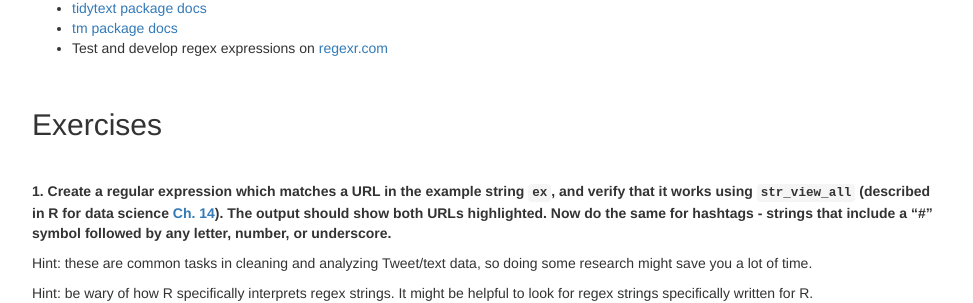
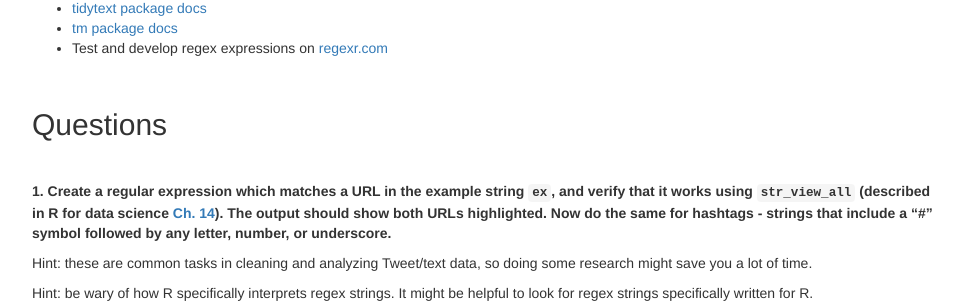
Before and after one commit to dssoc/dssoc.github.io, a Jekyll site: the page assignments/Lab_8.html, which Jekyll copies as it is, in a window 1280 px wide and 900 px high. Shown: the part 444-747 px from the top of the window, without its empty margins (153-1126 px from the left). Built offline with Jekyll 4.4.1, drawn with Linux system fonts in a browser that asks for light colours.

Commit message:
changed header text

```diff
--- a/assignments/Lab_8.Rmd
+++ b/assignments/Lab_8.Rmd
@@ -41,8 +41,8 @@ load('E:\\data\\congress.RData')
 
 
 
-## Exercises
-<br/>
+## Questions
+<br>
 
 **1. Create a regular expression which matches a URL in the example string `ex`, and verify that it works using `str_view_all` (described in R for data science [Ch. 14](https://r4ds.had.co.nz/strings.html)). The output should show both URLs highlighted. Now do the same for hashtags - strings that include a "#" symbol followed by any letter, number, or underscore.**
 
--- a/assignments/Lab_8.html
+++ b/assignments/Lab_8.html
@@ -1329,9 +1329,9 @@ summary {
 <li>Test and develop regex expressions on <a href="https://regexr.com/">regexr.com</a></li>
 </ul>
 <p><br /></p>
-<div id="exercises" class="section level2">
-<h2>Exercises</h2>
-<p><br /></p>
+<div id="questions" class="section level2">
+<h2>Questions</h2>
+<p><br></p>
 <p><strong>1. Create a regular expression which matches a URL in the example string <code>ex</code>, and verify that it works using <code>str_view_all</code> (described in R for data science <a href="https://r4ds.had.co.nz/strings.html">Ch. 14</a>). The output should show both URLs highlighted. Now do the same for hashtags - strings that include a “#” symbol followed by any letter, number, or underscore.</strong></p>
 <p>Hint: these are common tasks in cleaning and analyzing Tweet/text data, so doing some research might save you a lot of time.</p>
 <p>Hint: be wary of how R specifically interprets regex strings. It might be helpful to look for regex strings specifically written for R.</p>
@@ -1343,11 +1343,11 @@ ex &lt;- &quot;BREAKING NEWS - @brumleader urges everyone to do their bit in ord
 url_re &lt;- &quot;http[s]?://(?:[a-zA-Z]|[0-9]|[$-_@.&amp;+]|[!*\\(\\),]|(?:%[0-9a-fA-F][0-9a-fA-F]))+&quot;
 ht_re &lt;- &quot;#[a-zA-Z0-9_]\\w*&quot;
 str_view_all(ex, url_re)</code></pre>
-<div id="htmlwidget-91080285d932d4431e20" style="width:960px;height:100%;" class="str_view html-widget"></div>
-<script type="application/json" data-for="htmlwidget-91080285d932d4431e20">{"x":{"html":"<ul>\n  <li>BREAKING NEWS - @brumleader urges everyone to do their bit in order to tackle the threat posed by rising coronavirus case numbers in city. Full statement here:\n\n<span class='match'>https://t.co/3tbc6xcRFP<\/span>\n\n#KeepBrumSafe\n#Btogether\n#COVID19\n#Coronavirus <span class='match'>https://t.co/mo5bPUgGgC<\/span><\/li>\n<\/ul>"},"evals":[],"jsHooks":[]}</script>
+<div id="htmlwidget-e2e21d965da4815361ec" style="width:960px;height:100%;" class="str_view html-widget"></div>
+<script type="application/json" data-for="htmlwidget-e2e21d965da4815361ec">{"x":{"html":"<ul>\n  <li>BREAKING NEWS - @brumleader urges everyone to do their bit in order to tackle the threat posed by rising coronavirus case numbers in city. Full statement here:\n\n<span class='match'>https://t.co/3tbc6xcRFP<\/span>\n\n#KeepBrumSafe\n#Btogether\n#COVID19\n#Coronavirus <span class='match'>https://t.co/mo5bPUgGgC<\/span><\/li>\n<\/ul>"},"evals":[],"jsHooks":[]}</script>
 <pre class="r"><code>str_view_all(ex, ht_re)</code></pre>
-<p><div id="htmlwidget-dd54a780d928983ba5b1" style="width:960px;height:100%;" class="str_view html-widget"></div>
-<script type="application/json" data-for="htmlwidget-dd54a780d928983ba5b1">{"x":{"html":"<ul>\n  <li>BREAKING NEWS - @brumleader urges everyone to do their bit in order to tackle the threat posed by rising coronavirus case numbers in city. Full statement here:\n\nhttps://t.co/3tbc6xcRFP\n\n<span class='match'>#KeepBrumSafe<\/span>\n<span class='match'>#Btogether<\/span>\n<span class='match'>#COVID19<\/span>\n<span class='match'>#Coronavirus<\/span> https://t.co/mo5bPUgGgC<\/li>\n<\/ul>"},"evals":[],"jsHooks":[]}</script> <br /></p>
+<p><div id="htmlwidget-4786e05140715778b342" style="width:960px;height:100%;" class="str_view html-widget"></div>
+<script type="application/json" data-for="htmlwidget-4786e05140715778b342">{"x":{"html":"<ul>\n  <li>BREAKING NEWS - @brumleader urges everyone to do their bit in order to tackle the threat posed by rising coronavirus case numbers in city. Full statement here:\n\nhttps://t.co/3tbc6xcRFP\n\n<span class='match'>#KeepBrumSafe<\/span>\n<span class='match'>#Btogether<\/span>\n<span class='match'>#COVID19<\/span>\n<span class='match'>#Coronavirus<\/span> https://t.co/mo5bPUgGgC<\/li>\n<\/ul>"},"evals":[],"jsHooks":[]}</script> <br /></p>
 <p><strong>2. Add two new columns to the <code>senator_tweets</code> dataframe: <code>n_link</code> should include the number of URLs in the Tweet text, and <code>n_ht</code> should be the number of hashtags. Then, create a linear model predicting <code>retweet_count</code> from <code>n_link</code> and <code>n_ht</code>. Were either of these predictors statistically significant? Are they significant predictors of <code>favorite_count</code>? Be sure to show the model summaries.</strong></p>
 <p>Hint: be sure to read the stringr documentation.</p>
 <pre class="r"><code># your solution here
```
